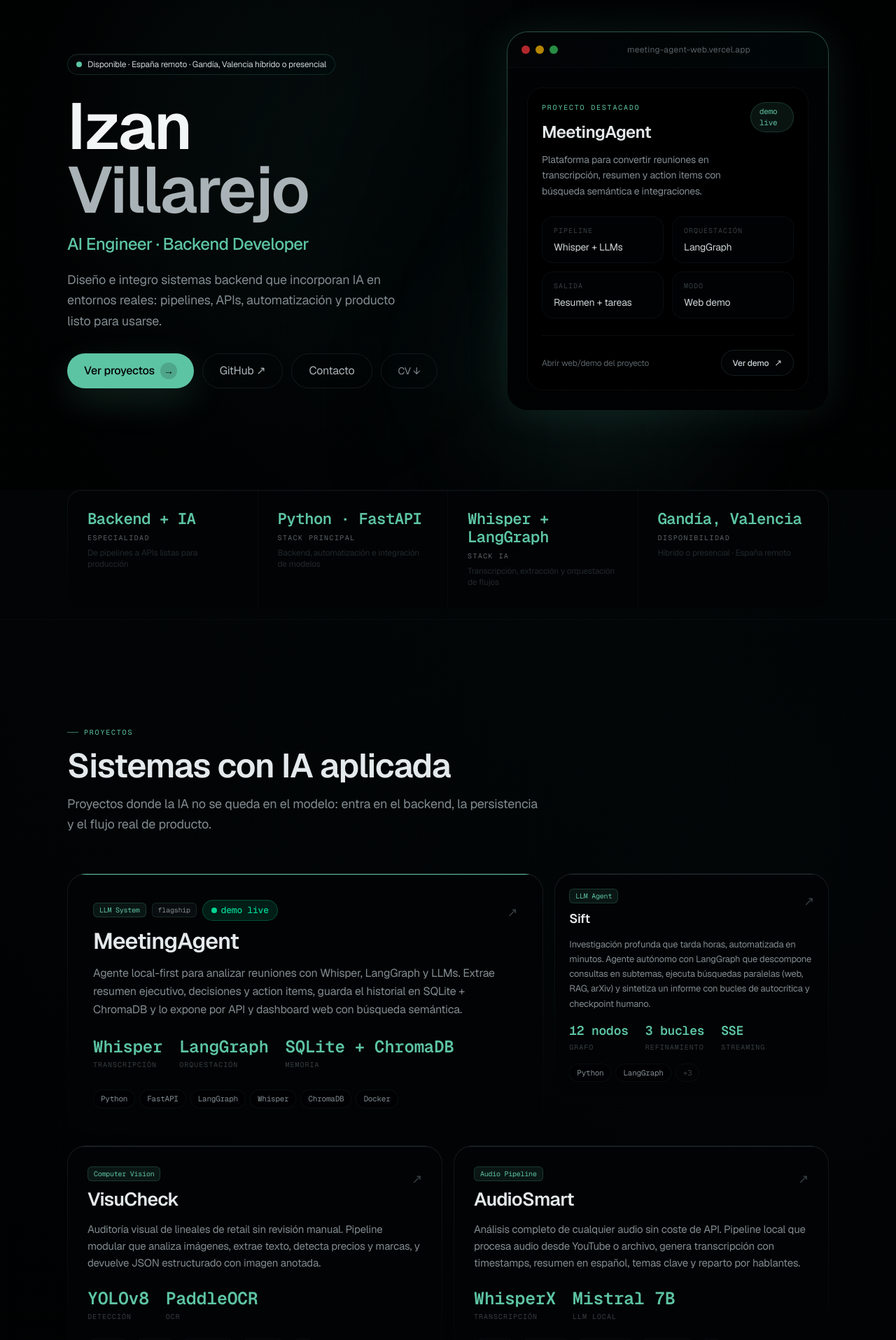
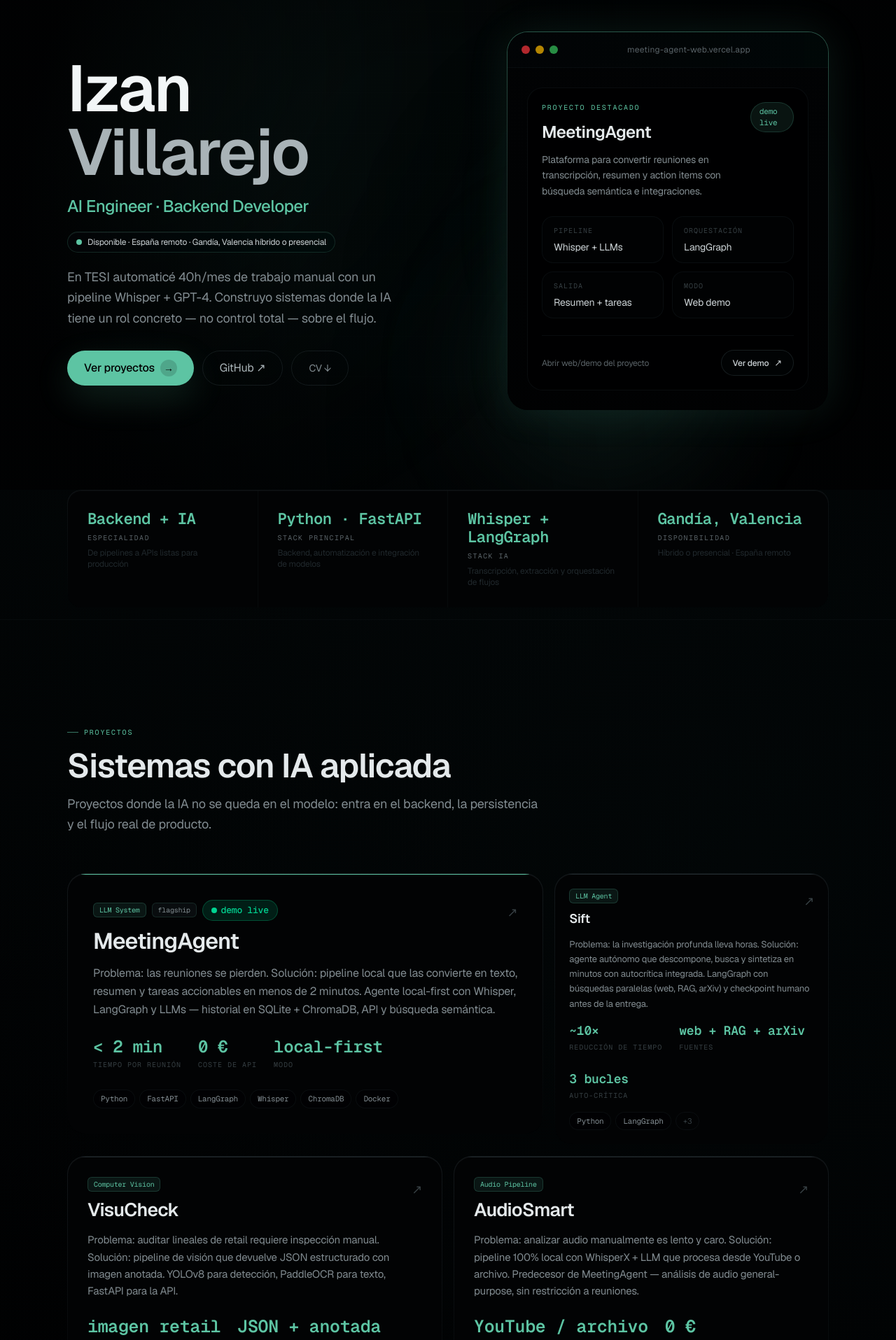
Before and after one commit to Izanvz/portfolio, a Next.js app: page / in a window 1280 px wide. Shown: the part 100-2015 px from the top of the page at 70% size. Built offline with nearby package versions, Linux system fonts and the light colour scheme.

Commit message:
portfolio content and UX improvements

```diff
--- a/app/layout.tsx
+++ b/app/layout.tsx
@@ -19,7 +19,7 @@ export const metadata: Metadata = {
     "Portfolio",
     "España",
     "Valencia",
-    "Safor",
+    "Gandía",
   ],
   authors: [{ name: "Izan Villarejo Adames" }],
   creator: "Izan Villarejo Adames",
--- a/components/About.tsx
+++ b/components/About.tsx
@@ -45,7 +45,7 @@ export default function About() {
               <div className="rounded-[21px] bg-ink-925 p-6 shadow-[inset_0_1px_0_rgba(255,255,255,0.03)]">
                 <p className="text-[10px] font-mono uppercase tracking-widest text-ink-500">Filosofía</p>
                 <p className="mt-3 text-ink-200 leading-relaxed">
-                  La IA no es el producto. El sistema que la integra correctamente sí lo es. Por eso en MeetingAgent el LLM extrae, pero SQLite guarda, ChromaDB indexa y FastAPI sirve — cada capa con su responsabilidad.
+                  La IA no es el producto. El sistema que la integra correctamente sí lo es. Mi trabajo es que cada capa tenga su responsabilidad — y que el resultado llegue a producción sin depender de APIs externas cuando no hace falta.
                 </p>
               </div>
             </div>
--- a/components/Contact.tsx
+++ b/components/Contact.tsx
@@ -31,7 +31,7 @@ export default function Contact() {
       id="contact"
       eyebrow="Contacto"
       title="Buscando trabajo activamente"
-      subtitle="Si tu equipo trabaja con Python, IA y necesitas a alguien que se ponga las pilas desde el día 1, escríbeme."
+      subtitle="Si tu equipo trabaja con Python e IA y necesitas a alguien que construya producto desde el día 1, escríbeme."
     >
       <div className="grid lg:grid-cols-12 gap-6 items-start">
         <div className="lg:col-span-7">
--- a/components/Experience.tsx
+++ b/components/Experience.tsx
@@ -36,7 +36,7 @@ export default function Experience() {
       id="experience"
       eyebrow="Trayectoria"
       title="Experiencia"
-      subtitle="Trayectoria profesional, formación académica y certificaciones relevantes."
+      subtitle=""
     >
       <div className="space-y-12">
         <div>
--- a/components/Hero.tsx
+++ b/components/Hero.tsx
@@ -98,9 +98,9 @@ export default function Hero() {
       gsap.set("[data-hero='panel']", { x: 28 });
 
       gsap.timeline({ defaults: { ease: "power3.out" } })
-        .to("[data-hero='badge']", { opacity: 1, y: 0, filter: "blur(0px)", duration: 0.55 })
-        .to("[data-hero='title']", { opacity: 1, y: 0, filter: "blur(0px)", duration: 0.78 }, "-=0.18")
+        .to("[data-hero='title']", { opacity: 1, y: 0, filter: "blur(0px)", duration: 0.78 })
         .to("[data-hero='role']", { opacity: 1, y: 0, filter: "blur(0px)", duration: 0.55 }, "-=0.44")
+        .to("[data-hero='badge']", { opacity: 1, y: 0, filter: "blur(0px)", duration: 0.55 }, "-=0.18")
         .to("[data-hero='desc']", { opacity: 1, y: 0, filter: "blur(0px)", duration: 0.55 }, "-=0.36")
         .to("[data-hero='cta']", { opacity: 1, y: 0, filter: "blur(0px)", duration: 0.5 }, "-=0.32")
         .to("[data-hero='panel']", { opacity: 1, x: 0, y: 0, filter: "blur(0px)", duration: 0.8 }, "-=0.44");
@@ -150,19 +150,9 @@ export default function Hero() {
       <div className="max-w-6xl mx-auto px-6 md:px-8 w-full">
         <div className="grid lg:grid-cols-[1fr_460px] gap-10 xl:gap-16 items-center">
           <div>
-            <div data-hero="badge">
-              <span className="inline-flex items-center gap-2 text-xs text-ink-200 border border-amber/18 bg-[linear-gradient(90deg,oklch(11.5%_0.009_240_/_0.9),oklch(13.5%_0.028_190_/_0.72))] px-3 py-1.5 rounded-full shadow-[inset_0_1px_0_rgba(255,255,255,0.05)]">
-                <span className="relative flex h-2 w-2">
-                  <span className="animate-ping absolute inline-flex h-full w-full rounded-full bg-amber opacity-60" />
-                  <span className="relative inline-flex rounded-full h-2 w-2 bg-amber" />
-                </span>
-                Disponible · España remoto · Gandía, Valencia híbrido o presencial
-              </span>
-            </div>
-
             <h1
               data-hero="title"
-              className="mt-7 font-semibold leading-[0.98] tracking-tight text-ink-50"
+              className="font-semibold leading-[0.98] tracking-tight text-ink-50"
               style={{ fontSize: "clamp(3.35rem, 7vw + 1rem, 5.8rem)" }}
             >
               Izan
@@ -177,12 +167,22 @@ export default function Hero() {
               AI Engineer · Backend Developer
             </p>
 
+            <div data-hero="badge" className="mt-5">
+              <span className="inline-flex items-center gap-2 text-xs text-ink-200 border border-amber/18 bg-[linear-gradient(90deg,oklch(11.5%_0.009_240_/_0.9),oklch(13.5%_0.028_190_/_0.72))] px-3 py-1.5 rounded-full shadow-[inset_0_1px_0_rgba(255,255,255,0.05)]">
+                <span className="relative flex h-2 w-2">
+                  <span className="animate-ping absolute inline-flex h-full w-full rounded-full bg-amber opacity-60" />
+                  <span className="relative inline-flex rounded-full h-2 w-2 bg-amber" />
+                </span>
+                Disponible · España remoto · Gandía, Valencia híbrido o presencial
+              </span>
+            </div>
+
             <p
               data-hero="desc"
               className="mt-5 text-ink-400 leading-relaxed max-w-[42ch] text-base md:text-lg"
             >
-              Diseño e integro sistemas backend que incorporan IA en entornos reales:
-              pipelines, APIs, automatización y producto listo para usarse.
+              En TESI automaticé 40h/mes de trabajo manual con un pipeline Whisper + GPT-4.
+              Construyo sistemas donde la IA tiene un rol concreto — no control total — sobre el flujo.
             </p>
 
             <div data-hero="cta" className="mt-8 flex flex-wrap gap-3">
@@ -204,12 +204,6 @@ export default function Hero() {
                 GitHub ↗
               </a>
               <a
-                href="#contact"
-                className="inline-flex items-center gap-2 px-6 py-3 rounded-full border border-ink-700/60 bg-ink-900/25 hover:bg-ink-900/55 transition-all text-ink-300 hover:text-ink-100"
-              >
-                Contacto
-              </a>
-              <a
                 href="/cv.pdf"
                 download
                 className="inline-flex items-center gap-2 px-6 py-3 rounded-full border border-ink-700/60 text-ink-400 hover:border-amber/30 hover:text-ink-100 transition-all text-sm"
--- a/components/Projects.tsx
+++ b/components/Projects.tsx
@@ -20,12 +20,12 @@ type Project = {
 const projects: Project[] = [
   {
     title: "MeetingAgent",
-    desc: "Agente local-first para analizar reuniones con Whisper, LangGraph y LLMs. Extrae resumen ejecutivo, decisiones y action items, guarda el historial en SQLite + ChromaDB y lo expone por API y dashboard web con búsqueda semántica.",
+    desc: "Problema: las reuniones se pierden. Solución: pipeline local que las convierte en texto, resumen y tareas accionables en menos de 2 minutos. Agente local-first con Whisper, LangGraph y LLMs — historial en SQLite + ChromaDB, API y búsqueda semántica.",
     stack: ["Python", "FastAPI", "LangGraph", "Whisper", "ChromaDB", "Docker"],
     metrics: [
-      { value: "Whisper", label: "transcripción" },
-      { value: "LangGraph", label: "orquestación" },
-      { value: "SQLite + ChromaDB", label: "memoria" },
+      { value: "< 2 min", label: "tiempo por reunión" },
+      { value: "0 €", label: "coste de API" },
+      { value: "local-first", label: "modo" },
     ],
     href: "https://github.com/Izanvz/MeetingAgent",
     category: "LLM System",
@@ -33,34 +33,36 @@ const projects: Project[] = [
   },
   {
     title: "Sift",
-    desc: "Investigación profunda que tarda horas, automatizada en minutos. Agente autónomo con LangGraph que descompone consultas en subtemas, ejecuta búsquedas paralelas (web, RAG, arXiv) y sintetiza un informe con bucles de autocrítica y checkpoint humano.",
+    desc: "Problema: la investigación profunda lleva horas. Solución: agente autónomo que descompone, busca y sintetiza en minutos con autocrítica integrada. LangGraph con búsquedas paralelas (web, RAG, arXiv) y checkpoint humano antes de la entrega.",
     stack: ["Python", "LangGraph", "FastAPI", "ChromaDB", "Ollama"],
     metrics: [
-      { value: "12 nodos", label: "grafo" },
-      { value: "3 bucles", label: "refinamiento" },
-      { value: "SSE", label: "streaming" },
+      { value: "~10×", label: "reducción de tiempo" },
+      { value: "web + RAG + arXiv", label: "fuentes" },
+      { value: "3 bucles", label: "auto-crítica" },
     ],
     href: "https://github.com/Izanvz/Sift",
     category: "LLM Agent",
   },
   {
     title: "VisuCheck",
-    desc: "Auditoría visual de lineales de retail sin revisión manual. Pipeline modular que analiza imágenes, extrae texto, detecta precios y marcas, y devuelve JSON estructurado con imagen anotada.",
+    desc: "Problema: auditar lineales de retail requiere inspección manual. Solución: pipeline de visión que devuelve JSON estructurado con imagen anotada. YOLOv8 para detección, PaddleOCR para texto, FastAPI para la API.",
     stack: ["Python", "YOLOv8", "PaddleOCR", "FastAPI", "Streamlit"],
     metrics: [
-      { value: "YOLOv8", label: "detección" },
-      { value: "PaddleOCR", label: "OCR" },
+      { value: "imagen retail", label: "input" },
+      { value: "JSON + anotada", label: "output" },
+      { value: "0", label: "revisión manual" },
     ],
     href: "https://github.com/Izanvz/VisuCheck",
     category: "Computer Vision",
   },
   {
     title: "AudioSmart",
-    desc: "Análisis completo de cualquier audio sin coste de API. Pipeline local que procesa audio desde YouTube o archivo, genera transcripción con timestamps, resumen en español, temas clave y reparto por hablantes.",
+    desc: "Problema: analizar audio manualmente es lento y caro. Solución: pipeline 100% local con WhisperX + LLM que procesa desde YouTube o archivo. Predecesor de MeetingAgent — análisis de audio general-purpose, sin restricción a reuniones.",
     stack: ["Python", "WhisperX", "Mistral 7B", "Streamlit", "yt-dlp"],
     metrics: [
-      { value: "WhisperX", label: "transcripción" },
-      { value: "Mistral 7B", label: "LLM local" },
+      { value: "YouTube / archivo", label: "fuente" },
+      { value: "0 €", label: "coste de API" },
+      { value: "transcripción + resumen", label: "output" },
     ],
     href: "https://github.com/Izanvz/AudioSmart",
     category: "Audio Pipeline",
--- a/components/Stack.tsx
+++ b/components/Stack.tsx
@@ -22,7 +22,7 @@ const groups: StackGroup[] = [
   {
     title: "Datos & Bases de Datos",
     symbol: "[]",
-    desc: "Persistencia y modelado según el caso.",
+    desc: "SQLite para local, MySQL para relacional, ChromaDB para vectores.",
     primaryItems: ["SQLite", "ChromaDB", "MySQL"],
     secondaryItems: ["Pandas", "SQL", "Kafka", "Elasticsearch"],
     core: false,
@@ -51,7 +51,7 @@ export default function Stack() {
       id="stack"
       eyebrow="Stack Técnico"
       title="Herramientas"
-      subtitle="Tecnologías que uso para construir sistemas backend con IA integrada en producción."
+      subtitle="Las herramientas con las que construyo — y las que he usado en proyectos reales."
     >
       <div className="grid md:grid-cols-2 gap-4">
         {groups.map((g, idx) => (
@@ -74,11 +74,6 @@ export default function Stack() {
                   <h3 className={`text-base font-semibold ${g.core ? "text-ink-100" : "text-ink-300"}`}>
                     {g.title}
                   </h3>
-                  {g.core && (
-                    <span className="text-[10px] font-mono px-1.5 py-0.5 rounded bg-amber/10 text-amber border border-amber/20">
-                      core
-                    </span>
-                  )}
                 </div>
                 <p className="mt-2 text-ink-500 text-sm">{g.desc}</p>
 
```
Also changed, not shown: .claude/settings.local.json (added), 2 other files (tests, documents, lock files or other folders).
